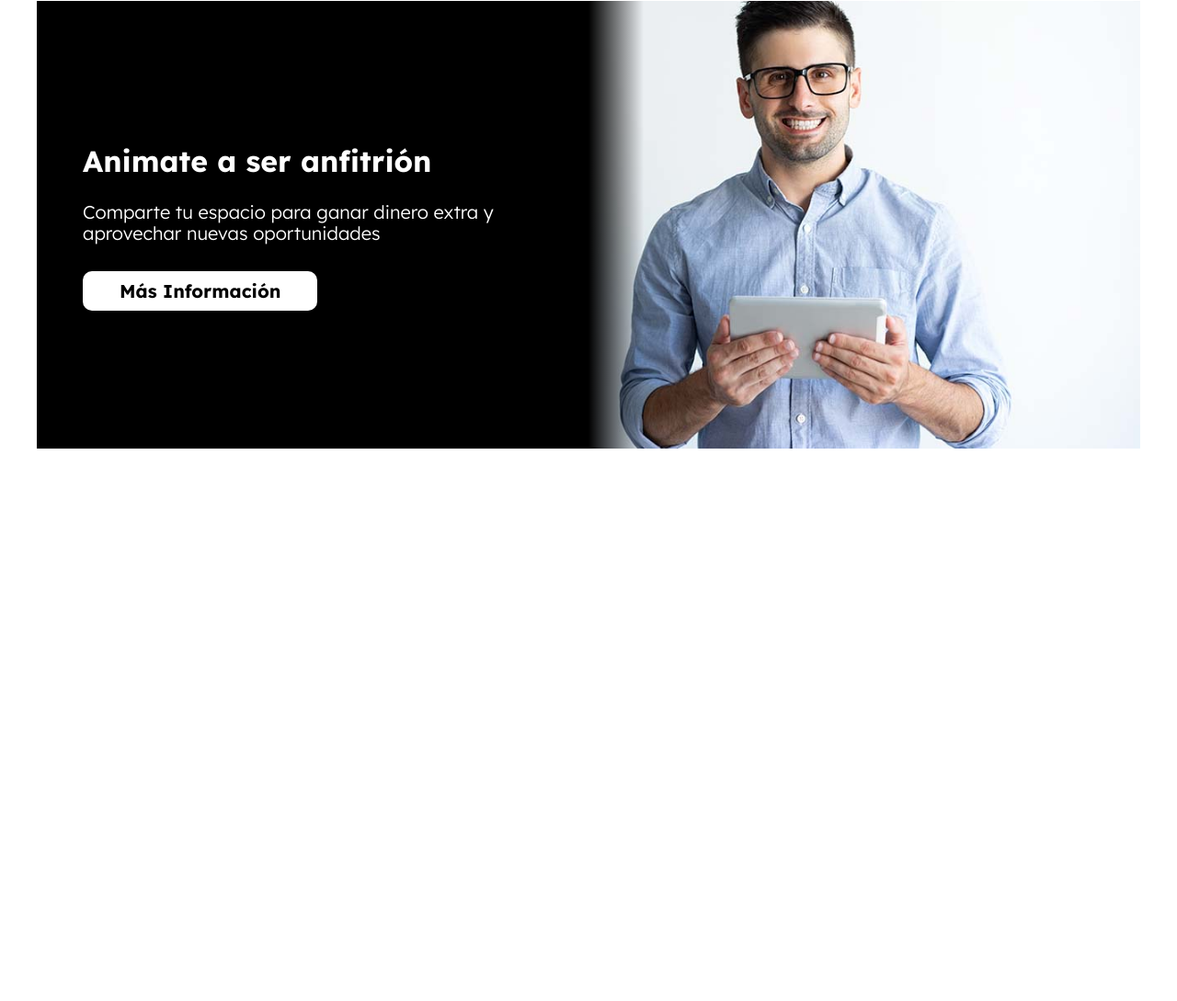
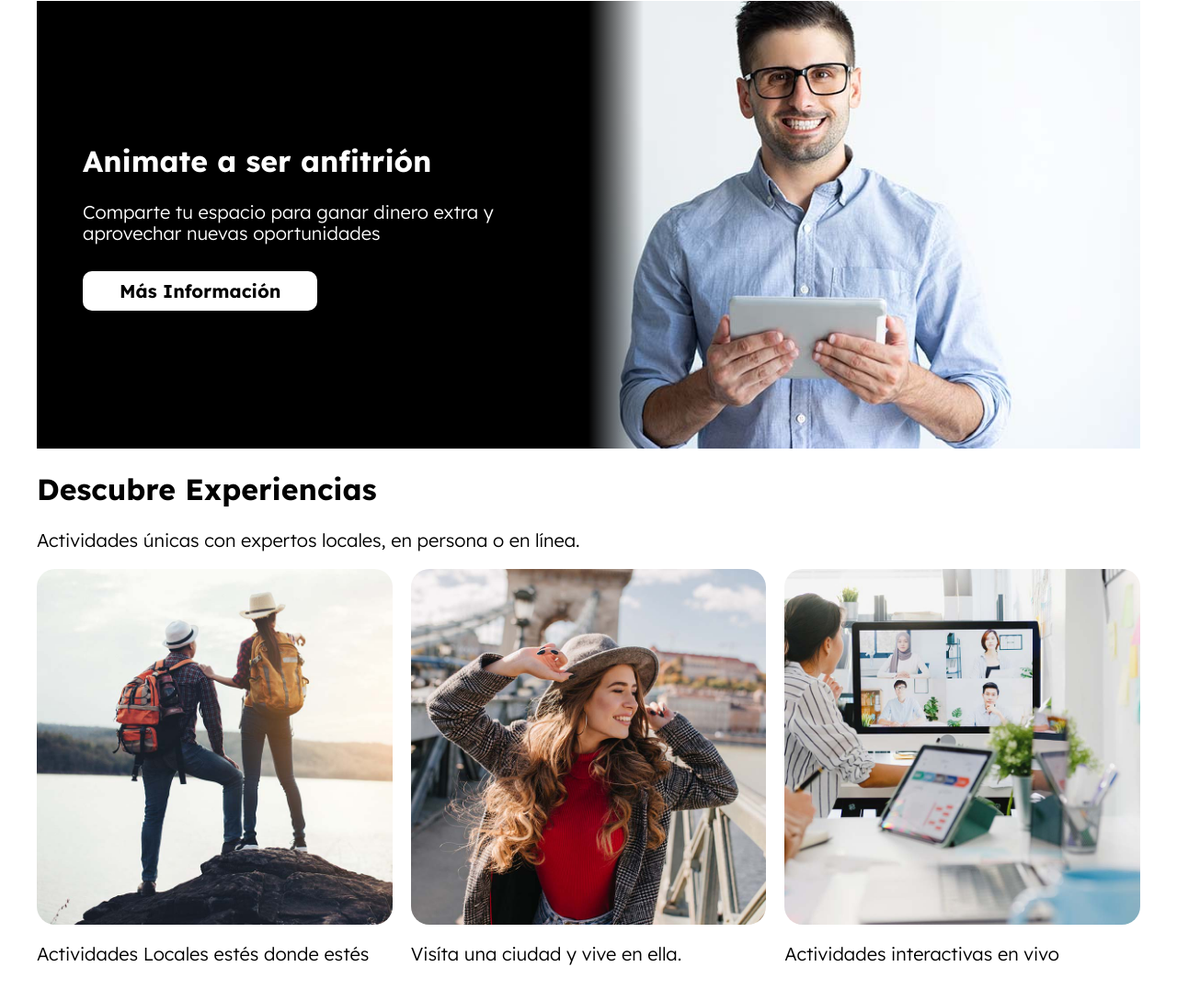
Before and after one commit to TaielNxz/sass-course-08-airbnb, a plain HTML site: page index.html in a window 1280 px wide. Shown: the part 1652-2741 px from the top of the page at 92% size. Before the commit the page ends 2140 px from the top, so only its background shows below. Drawn offline with Linux system fonts and the light colour scheme.

Commit message:
add experience section

```diff
--- a/css/styles.css
+++ b/css/styles.css
@@ -270,8 +270,6 @@ ul {
 @media (min-width: 1024px) {
     .places-list {
         grid-template-columns: repeat( 4 ,1fr );
-        overflow-x: unset;
-        gap: 2rem;
     }
 }
 
@@ -357,3 +355,40 @@ ul {
         display: inline-block;
     }
 }
+
+/* ==== experience ==== */
+
+.experiences-list {
+    display: grid;
+    grid-template-columns: repeat( 3, 1fr );
+    column-gap: 4rem;
+    overflow-x: scroll;
+    overflow-y: hidden;
+    scroll-snap-type: x mandatory;
+}
+
+@media (min-width: 768px) {
+    .experiences-list {
+        grid-template-columns: repeat( 3 ,1fr );
+        overflow-x: unset;
+        overflow-y: unset;
+        gap: 2rem;
+    }
+}
+
+.experience {
+    width: 50vw;
+    margin: 0 auto;
+    scroll-snap-align: center;
+}
+
+@media (min-width: 768px) {
+    .experience {
+        width: 100%;
+        scroll-snap-align: unset;
+    }
+}
+
+.experience img {
+    border-radius: 2rem;
+}
--- a/index.html
+++ b/index.html
@@ -158,5 +158,24 @@
             <a href="#">Más Información</a>
         </div>
     </section>
+    <section class="experiences conteiner section">
+        <h2>Descubre Experiencias</h2>
+        <p>Actividades únicas con expertos locales, en persona o en línea.</p>
+
+        <div class="experiences-list">
+            <div class="experience">
+                <img src="img/experiencia_1.jpg" alt="image experiences 1">
+                <p>Actividades Locales estés donde estés</p>
+            </div>
+            <div class="experience">
+                <img src="img/experiencia_2.jpg" alt="image experiences 2">
+                <p>Visíta una ciudad y vive en ella.</p>
+            </div>
+            <div class="experience">
+                <img src="img/experiencia_3.jpg" alt="image experiences 3">
+                <p>Actividades interactivas en vivo</p>
+            </div>
+        </div>
+    </section>
 </body>
 </html>
```
